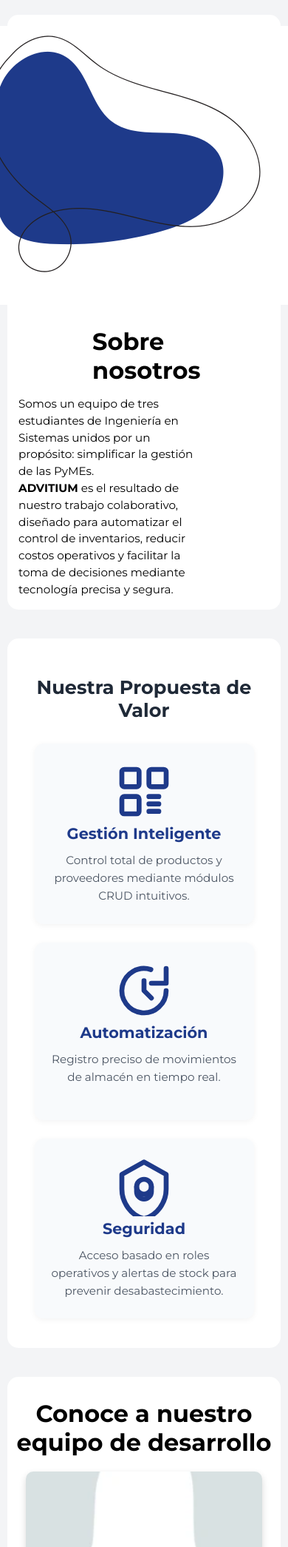
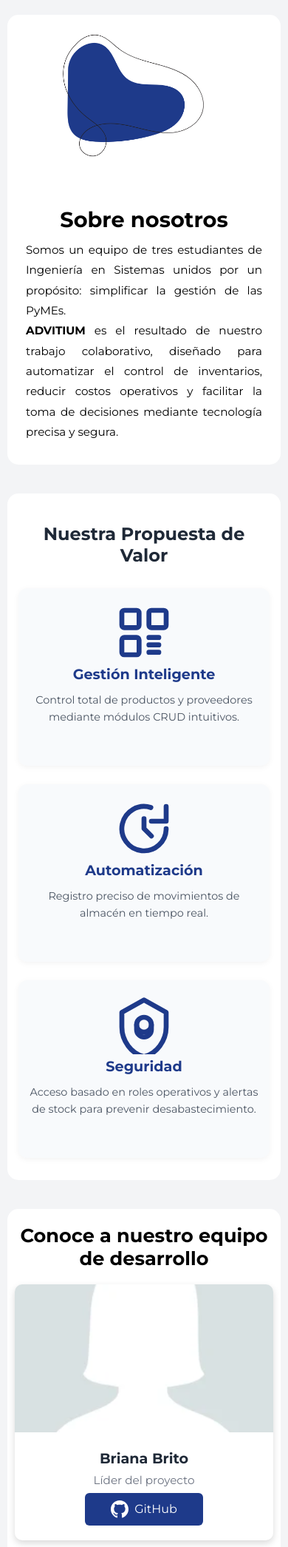
Before and after one commit to BrianaBrito/Proyecto-Programacion-Web., a PHP site: page /sobrenosotros.html in a window 390 px wide; the page is wider, and only the part inside the window is pictured. Shown: the part 149-2240 px from the top of that part at 74% size. Run offline with PHP 8.4, Linux system fonts and the light colour scheme.

Commit message:
Modificacion de responsive en sobre nosotros y login

```diff
--- a/assets/css/sobrenosotros.css
+++ b/assets/css/sobrenosotros.css
@@ -1,3 +1,43 @@
+
+
+.contenedor{
+    display: flex;
+    align-items: center;
+    justify-content: center;
+    gap: 50px;
+    padding: 40px 5%;
+    flex-wrap: wrap;
+}
+
+.logo-container{
+    flex: 1;
+    display: flex;
+    justify-content: center;
+}
+
+.logo-container img{
+    width: 100%;
+    max-width: 800px;
+    height: auto;
+}
+
+.texto{
+    flex: 1;
+}
+
+.texto .titulo{
+    margin-left: 0;
+    padding-top: 15px;
+}
+
+.texto .parrafo{
+    margin-left: 75px;
+    padding-top: 15px;
+    line-height: 1.8;
+}
+
+
+
 
 .team {
     padding: 30px 0;
@@ -20,18 +60,18 @@
 .card {
     background-color: white;
     border-radius: 10px;
-    box-shadow: 0 4px 10px rgba(0, 0, 0, 0.15);
+    box-shadow: 0 4px 10px rgba(0,0,0,.15);
     overflow: hidden;
-    transition: transform 0.25s ease, box-shadow 0.25s ease;
-    width: 280px;          /* Ancho fijo pero con flexibilidad */
-    min-height: 380px;     /* Altura mínima, se expande si es necesario */
+    transition: transform .25s ease, box-shadow .25s ease;
+    width: 280px;
+    min-height: 380px;
     display: flex;
     flex-direction: column;
 }
 
 .card:hover {
     transform: translateY(-6px);
-    box-shadow: 0 8px 20px rgba(0, 0, 0, 0.2);
+    box-shadow: 0 8px 20px rgba(0,0,0,.2);
 }
 
 .card-img {
@@ -71,11 +111,10 @@
 }
 
 .card-email {
-    font-size: 0.95rem;
+    font-size: .95rem;
     color: #4B5563;
     margin-bottom: 10px;
 }
-
 
 .card-info button {
     margin-top: auto;
@@ -90,7 +129,7 @@
     width: 80%;
     max-width: 160px;
     border-radius: 6px;
-    transition: background-color 0.2s ease;
+    transition: background-color .2s ease;
 }
 
 .card-info button:hover {
@@ -101,8 +140,8 @@
     text-decoration: none;
     color: white;
     display: flex;
+    justify-content: center;
     align-items: center;
-    justify-content: center;
     gap: 8px;
 }
 
@@ -135,8 +174,8 @@
     padding: 25px 20px;
     flex: 1 1 240px;
     max-width: 300px;
-    box-shadow: 0 2px 8px rgba(0,0,0,0.05);
-    transition: transform 0.2s ease;
+    box-shadow: 0 2px 8px rgba(0,0,0,.05);
+    transition: transform .2s ease;
 }
 
 .propuesta-item:hover {
@@ -150,54 +189,146 @@
 }
 
 .propuesta-item p {
-    font-size: 0.95rem;
+    font-size: .95rem;
     color: #4B5563;
     line-height: 1.6;
 }
 
-.texto .parrafo{
 
-    margin-right: 100px;
-    padding-top: 15px;
-}
-.texto .titulo{
 
-    margin-left: 100px;
-    padding-top: 15px;
-}
 
-@media (max-width: 768px) {
-    .team h1 {
+@media (max-width:768px){
+
+    .contenedor{
+        flex-direction: column;
+        text-align: center;
+        gap: 30px;
+        padding: 30px 20px;
+    }
+
+    .logo-container img{
+        max-width: 500px;
+    }
+
+    .texto .titulo{
+        margin: 0;
         font-size: 2rem;
     }
 
-    .team-cards {
-        flex-direction: column;
-        align-items: center;
+    .texto .parrafo{
+        margin: 0;
+        padding: 15px;
+        font-size: 1rem;
+    }
+
+    .team h1{
+        font-size: 2rem;
+    }
+
+    .team-cards{
+        justify-content: center;
         gap: 20px;
     }
 
-    .card {
-        width: 90%;
-        max-width: 320px;
+    .card{
+        width: 320px;
         min-height: 360px;
     }
 
-    .card-name {
+    .card-name{
         font-size: 1.3rem;
     }
 
-    .propuesta h2 {
-        font-size: 1.6rem;
+    .propuesta h2{
+        font-size: 1.8rem;
     }
 
-    .propuesta-items {
+    .propuesta-items{
         flex-direction: column;
         align-items: center;
     }
 
-    .propuesta-item {
+    .propuesta-item{
+        width: 90%;
+        max-width: 400px;
+    }
+
+}
+
+
+
+@media (max-width:480px){
+
+    .contenedor{
+        padding: 20px 15px;
+    }
+
+    .logo-container img{
         max-width: 100%;
+    }
+
+    .texto .titulo{
+        font-size: 1.8rem;
+    }
+
+    .texto .parrafo{
+        font-size: .95rem;
+        padding: 10px;
+        text-align: justify;
+    }
+
+    .team{
+        padding: 20px 10px;
+    }
+
+    .team h1{
+        font-size: 1.6rem;
+    }
+
+    .team-cards{
+        gap: 15px;
+    }
+
+    .card{
+        width: 100%;
+        min-height: auto;
+    }
+
+    .card-img{
+        height: 200px;
+    }
+
+    .card-name{
+        font-size: 1.2rem;
+    }
+
+    .card-role{
+        font-size: .95rem;
+    }
+
+    .card-info button{
         width: 90%;
     }
+
+    .propuesta{
+        padding: 30px 15px;
+    }
+
+    .propuesta h2{
+        font-size: 1.5rem;
+    }
+
+    .propuesta-item{
+        width: 100%;
+        padding: 20px 15px;
+    }
+
+    .propuesta-item h3{
+        font-size: 1.2rem;
+    }
+
+    .propuesta-item p{
+        font-size: .9rem;
+    }
+
 }
--- a/sobrenosotros.html
+++ b/sobrenosotros.html
@@ -31,7 +31,7 @@
         <main>
             <section class="contenedor">
                 <div class="logo-container">
-                    <img src="assets/img/prueba.png" alt="persona con inventario" style="width: 800px;">
+                    <img src="assets/img/prueba.png" alt="persona con inventario" >
                 </div>
                 <div class="texto">
                     <h1 class="titulo">Sobre nosotros</h1>
```
Also changed, not shown: assets/css/login.css (+140 -0 lines).
